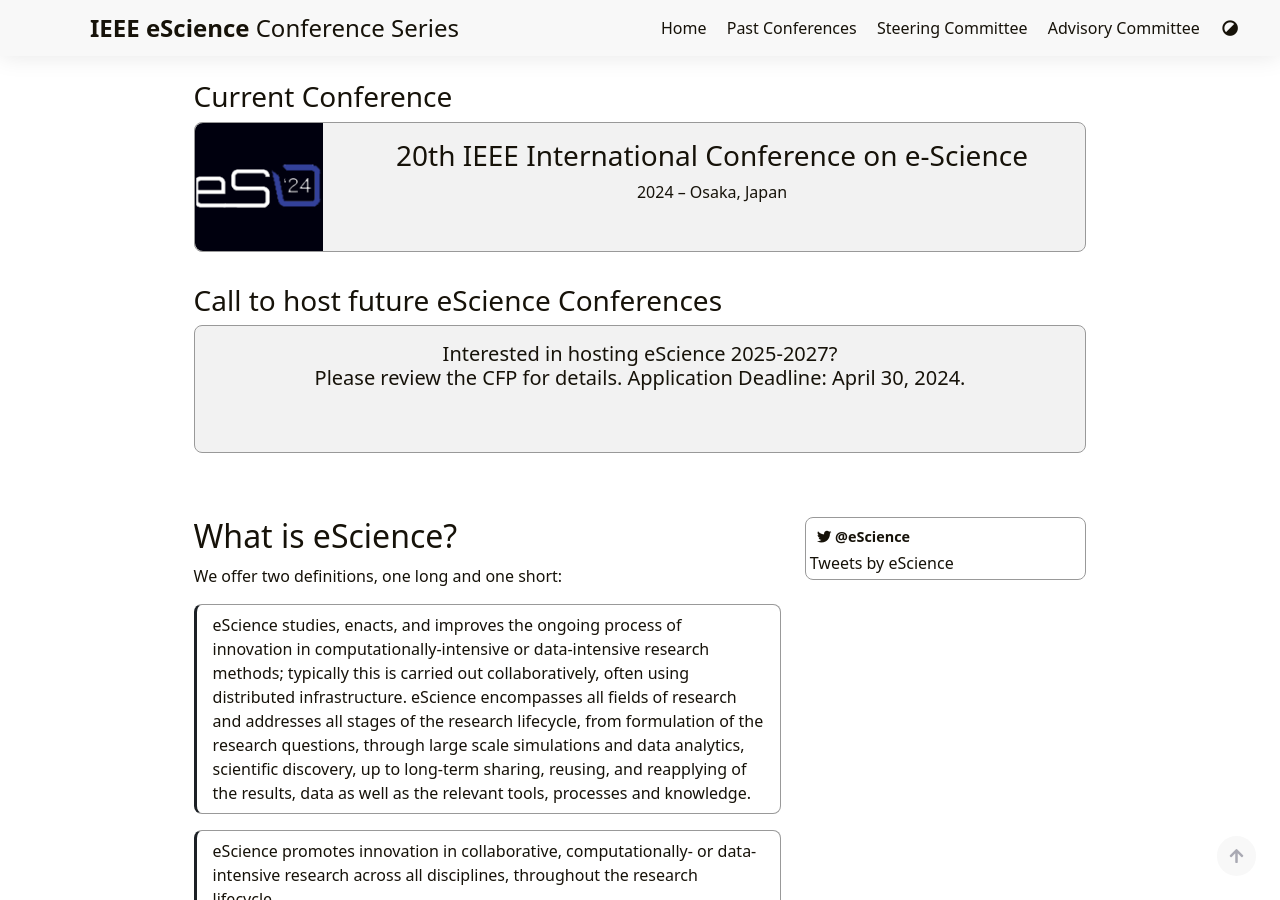
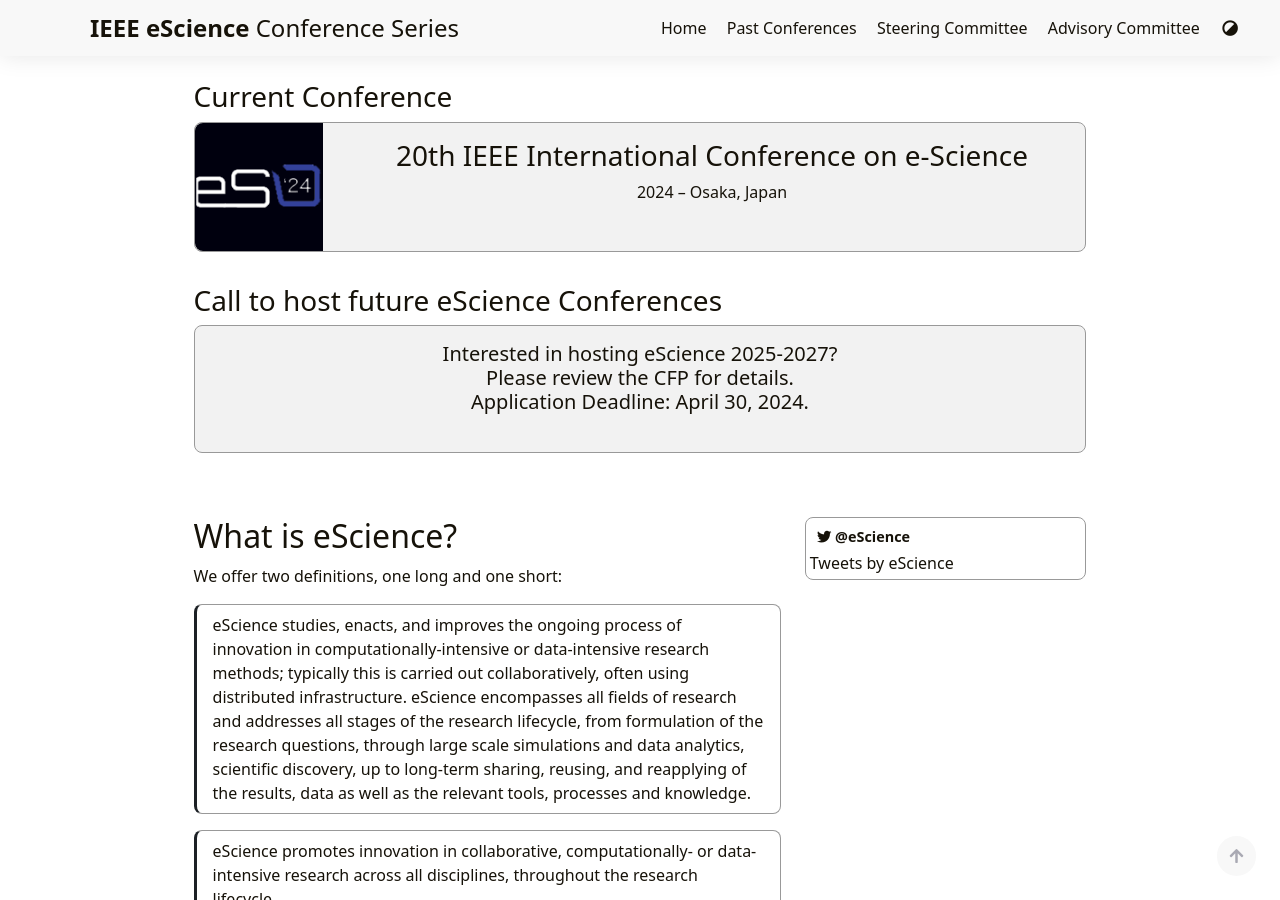
Before and after one commit to escience-conference/about, a Jekyll site: the page built from index.html, in a window 1280 px wide and 900 px high. Built offline with Jekyll 4.4.1, drawn with Linux system fonts in a browser that asks for light colours; nearby versions of some CDN libraries; comment, search, counter and statistics services are not loaded.

```diff
--- a/index.html
+++ b/index.html
@@ -23,7 +23,7 @@ permalink: /
 <a class="col-sm-12" href="escience-cfp.pdf" target="_blank">
     <div class="current">
         <div class="content">
-            <h5>Interested in hosting eScience 2025-2027? <br /> Please review the CFP for details. Application Deadline: April 30, 2024.</h5>
+            <h5>Interested in hosting eScience 2025-2027? <br /> Please review the CFP for details. <br /> Application Deadline: April 30, 2024.</h5>
         </div>
     </div>
 </a>
```
